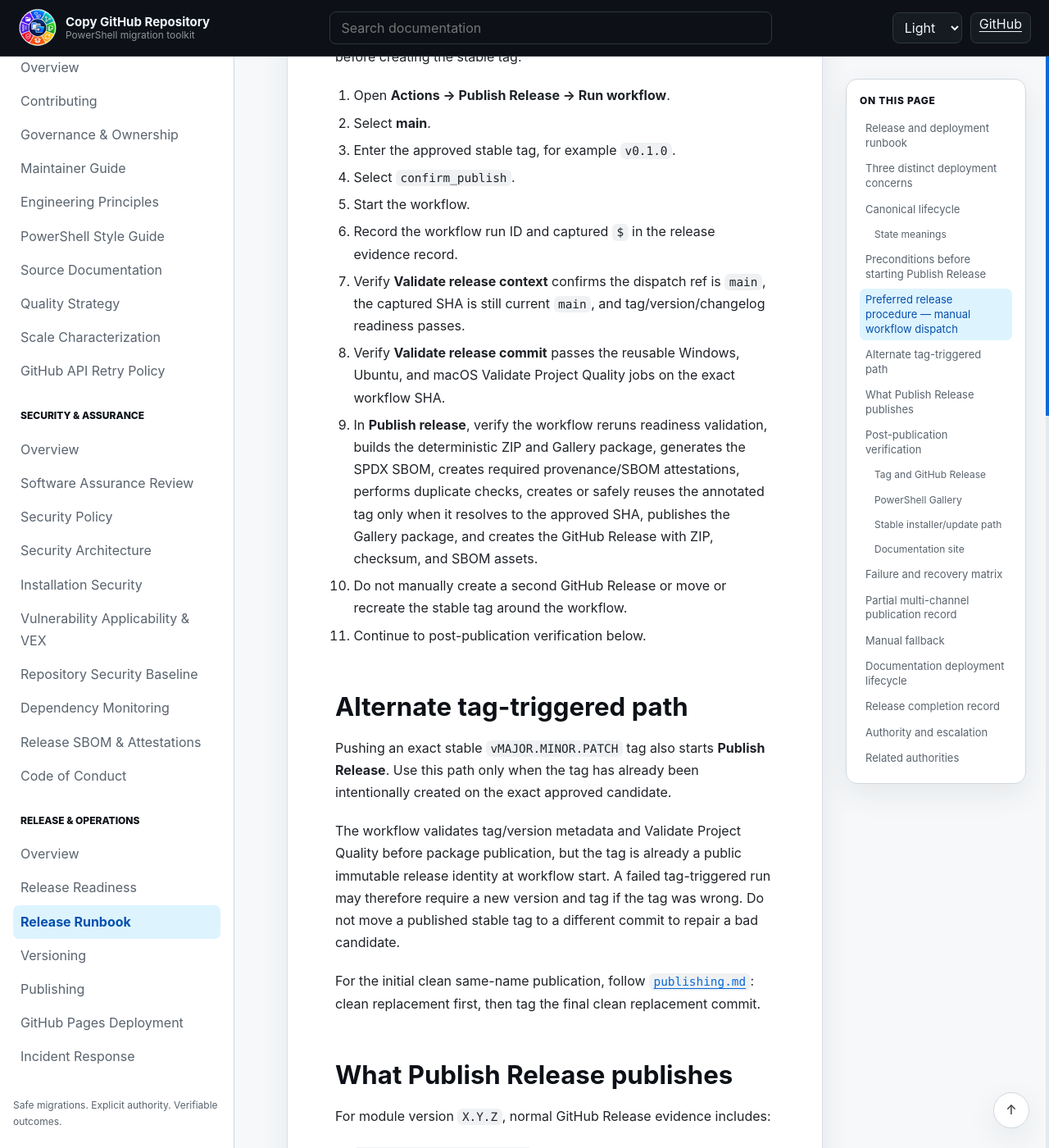
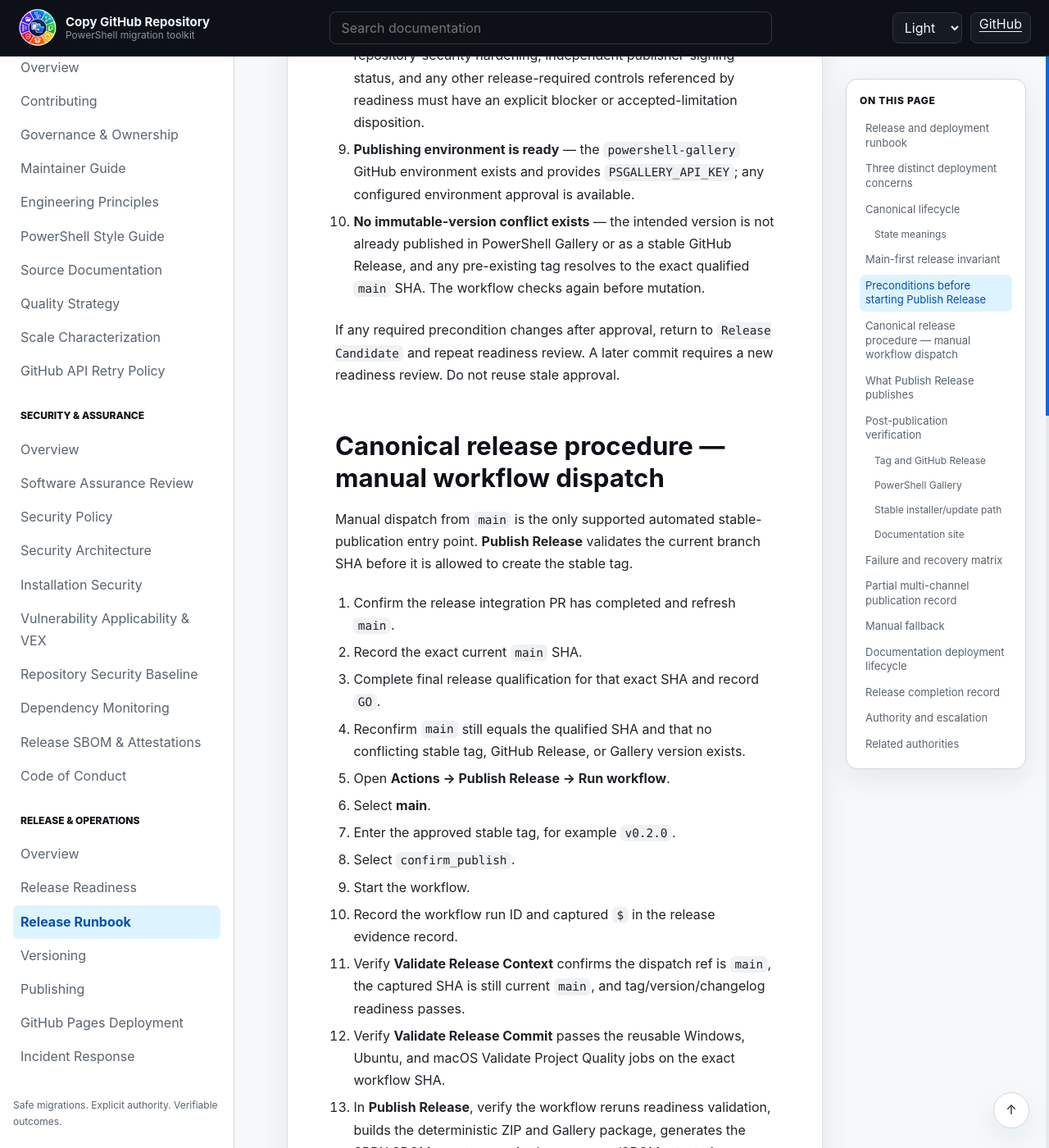
Before and after one commit to infoconex/copy-github-repo, a Jekyll site: the page built from docs/release/release-runbook.md, in a window 1280 px wide and 1400 px high, scrolled down 4289 px. Shown: the whole window at 82% size. Built offline with Jekyll 4.4.1, drawn with Linux system fonts in a browser that asks for light colours; some of the changed text lies outside the part shown.

Commit message:
Make main-first release flow canonical

```diff
--- a/docs/release/release-runbook.md
+++ b/docs/release/release-runbook.md
@@ -1,13 +1,13 @@
 ---
 title: "CopyGitHubRepo Release and Deployment Runbook"
-description: "Follow the CopyGitHubRepo maintainer runbook for approved release candidates, stable tags, package publication, GitHub Releases, PowerShell Gallery, integrity evidence, post-publication verification, Pages deployment, and recovery."
+description: "Follow the CopyGitHubRepo maintainer runbook for integrating, qualifying, publishing, and verifying stable releases from the exact approved main commit."
 ---
 
 # Release and deployment runbook
 
 This runbook is the ordered maintainer procedure for releasing Copy GitHub Repository. It owns **how** an already-approved release candidate is tagged, packaged, distributed, verified, and recovered. It does not decide **whether** a candidate is ready; that decision is authoritative in [`release-readiness.md`](release-readiness.md).
 
-The supported release automation is `.github/workflows/publish-release.yml` (**Publish Release**). Use that workflow instead of reconstructing publication manually whenever GitHub Actions is available. [`publishing.md`](publishing.md), [`versioning.md`](versioning.md), [`release-sbom.md`](../security/release-sbom.md), and [`installation-security.md`](../security/installation-security.md) remain authoritative for their detailed contracts.
+The supported release automation is `.github/workflows/publish-release.yml` (**Publish Release**). Stable publication is manual-dispatch-only from `main`. Use that workflow instead of reconstructing publication manually whenever GitHub Actions is available. [`publishing.md`](publishing.md), [`versioning.md`](versioning.md), [`release-sbom.md`](../security/release-sbom.md), and [`installation-security.md`](../security/installation-security.md) remain authoritative for their detailed contracts.
 
 ## Three distinct deployment concerns
 
@@ -15,7 +15,7 @@ Do not treat these as one atomic deployment:
 
 | Concern | Primary mechanism | Mutation/publication boundary | Independent failure/recovery? |
 | --- | --- | --- | --- |
-| **Product release** | Stable tag plus immutable release identity | Creating or reusing the approved stable tag | Yes |
+| **Product release** | Qualified `main` commit plus stable tag | Creating or reusing the approved stable tag | Yes |
 | **Package distribution** | PowerShell Gallery and GitHub Release assets | `Publish-PSResource`, then `gh release create` | Yes; the two channels are not atomic |
 | **Documentation deployment** | `.github/workflows/deploy-documentation-site.yml` (**Deploy Documentation Site**) | GitHub Pages deployment | Yes; a Pages failure does not roll back an already-published module release |
 
@@ -25,68 +25,75 @@ A release status must state which concerns completed. Never call a partially pub
 
 Use these lifecycle states for a normal stable release:
 
-`Planned -> Release Candidate -> Readiness Reviewed -> Approved -> Release Workflow Started -> Validated -> Artifacts Built -> Integrity Evidence Generated -> Attested -> Tag Confirmed/Created -> Published to PowerShell Gallery -> Published to GitHub Release -> Distribution Verified -> Documentation Verified -> Complete`
+`Planned -> Integrated to main -> Release Candidate -> Readiness Reviewed -> Approved -> Release Workflow Started -> Validated -> Artifacts Built -> Integrity Evidence Generated -> Attested -> Tag Confirmed/Created -> Published to PowerShell Gallery -> Published to GitHub Release -> Distribution Verified -> Documentation Verified -> Complete`
 
 A failure stops progression at the current state. Record the last irreversible mutation before deciding whether retry is safe.
 
 ### State meanings
 
-- **Planned** — version and scope work is still mutable.
-- **Release Candidate** — one exact commit is proposed for release-specific evidence.
+- **Planned** — version and scope work is still mutable on a release branch.
+- **Integrated to main** — the release branch has passed its integration PR and the resulting `main` commit is now the only candidate eligible for final qualification.
+- **Release Candidate** — one exact current `main` commit is proposed for release-specific evidence.
 - **Readiness Reviewed** — the exact candidate has been evaluated under `release-readiness.md`.
 - **Approved** — the current governance authority recorded `GO` for that exact candidate; approval does not carry to a later commit.
-- **Release Workflow Started** — **Publish Release** is operating on the approved SHA and tag request.
+- **Release Workflow Started** — **Publish Release** is operating on that exact qualified `main` SHA and requested tag.
 - **Validated** — release metadata and the reusable Windows, Ubuntu, and macOS Validate Project Quality jobs passed for the workflow SHA.
 - **Artifacts Built** — deterministic ZIP and validated Gallery package were produced from the same SHA.
 - **Integrity Evidence Generated** — checksum and SPDX SBOM exist for the exact release artifact.
 - **Attested** — required GitHub provenance and SBOM attestations completed. Independent publisher signing remains a separate readiness control until implemented or explicitly dispositioned.
-- **Tag Confirmed/Created** — the stable tag resolves to the approved commit. A tag-triggered run begins with an existing tag; manual dispatch creates or reuses it only after pre-publication validation.
+- **Tag Confirmed/Created** — the stable tag resolves to the approved commit. The workflow creates or safely reuses it only after pre-publication validation.
 - **Published to PowerShell Gallery** — the immutable Gallery version was successfully published.
 - **Published to GitHub Release** — the immutable GitHub Release and expected assets were created for the same stable tag.
 - **Distribution Verified** — published identities, assets, and the install path were checked after publication.
 - **Documentation Verified** — Pages health was verified when release-related documentation changed.
 - **Complete** — every required release-specific evidence item and channel result is resolved.
 
+## Main-first release invariant
+
+Integrate the release branch into `main` before final qualification. Final qualification must then qualify the exact resulting `main` SHA, not the release-branch SHA that existed before integration.
+
+This ordering avoids creating a merge, squash, rebase, or follow-up commit after qualification. If the integration PR changes commit identity, that is expected: the resulting `main` SHA becomes the candidate and receives fresh qualification evidence.
+
+Do not create the stable tag before final qualification. Do not qualify one commit and then publish a different `main` commit. If `main` moves after qualification, return to `Release Candidate` and qualify the new exact SHA.
+
 ## Preconditions before starting Publish Release
 
 Do not begin stable publication until all applicable items below are satisfied or explicitly dispositioned by the exact-candidate readiness record:
 
-1. **Exact candidate selected** — record the 40-character commit SHA and intended `vMAJOR.MINOR.PATCH` tag.
-2. **Release readiness is `GO`** — use [`release-readiness.md`](release-readiness.md); do not recreate its capability or blocker decision here.
-3. **Version metadata is aligned** — `ModuleVersion`, intended stable tag, dated changelog section, and release notes agree; `Unreleased` is empty at the tag boundary.
-4. **Release metadata validation passes** — run `./build/Test-ReleaseReadiness.ps1 -Tag <tag> -RequireEmptyUnreleased` on the exact candidate.
-5. **Quality evidence exists** — Windows, Ubuntu, and macOS Validate Project Quality evidence is successful for the candidate. **Publish Release** reruns the reusable validation and remains authoritative for release execution.
-6. **Applicable live E2E evidence is recorded** — exact-candidate live evidence required by the quality/readiness model is present; an E2E harness existing is not the same as the release candidate having been live-validated.
-7. **Security and non-functional blockers are dispositioned** — repository-security hardening, independent publisher-signing status, and any other release-required controls referenced by readiness must have an explicit blocker or accepted-limitation disposition.
-8. **Publishing environment is ready** — the `powershell-gallery` GitHub environment exists and provides `PSGALLERY_API_KEY`; any configured environment approval is available.
-9. **No immutable-version conflict exists** — the intended version is not already published in PowerShell Gallery or as a stable GitHub Release. The workflow checks again before mutation.
-10. **First clean same-name publication ordering is respected** — when the repository itself is converted to a clean same-name Snapshot, perform and verify that replacement first; create `v0.1.0` only on the final clean replacement commit.
+1. **Release work is integrated** — the intended release content is already on `main` through the repository's protected pull-request process.
+2. **Exact candidate selected** — record the 40-character commit SHA for current `main` and intended `vMAJOR.MINOR.PATCH` tag.
+3. **Release readiness is `GO`** — use [`release-readiness.md`](release-readiness.md); do not recreate its capability or blocker decision here.
+4. **Version metadata is aligned** — `ModuleVersion`, intended stable tag, dated changelog section, and release notes agree; `Unreleased` is empty at the tag boundary.
+5. **Release metadata validation passes** — run `./build/Test-ReleaseReadiness.ps1 -Tag <tag> -RequireEmptyUnreleased` on the exact candidate.
+6. **Quality evidence exists** — Windows, Ubuntu, and macOS Validate Project Quality evidence is successful for the candidate. **Publish Release** reruns the reusable validation and remains authoritative for release execution.
+7. **Applicable live E2E evidence is recorded** — exact-candidate live evidence required by the quality/readiness model is present; an E2E harness existing is not the same as the release candidate having been live-validated.
+8. **Security and non-functional blockers are dispositioned** — repository-security hardening, independent publisher-signing status, and any other release-required controls referenced by readiness must have an explicit blocker or accepted-limitation disposition.
+9. **Publishing environment is ready** — the `powershell-gallery` GitHub environment exists and provides `PSGALLERY_API_KEY`; any configured environment approval is available.
+10. **No immutable-version conflict exists** — the intended version is not already published in PowerShell Gallery or as a stable GitHub Release, and any pre-existing tag resolves to the exact qualified `main` SHA. The workflow checks again before mutation.
 
-If any required precondition changes after approval, return to `Release Candidate` and repeat readiness review. Do not reuse stale approval.
+If any required precondition changes after approval, return to `Release Candidate` and repeat readiness review. A later commit requires a new readiness review. Do not reuse stale approval.
 
-## Preferred release procedure — manual workflow dispatch
+## Canonical release procedure — manual workflow dispatch
 
-Manual dispatch from `main` is the preferred maintainer-controlled path because **Publish Release** can validate the current branch SHA before creating the stable tag.
+Manual dispatch from `main` is the only supported automated stable-publication entry point. **Publish Release** validates the current branch SHA before it is allowed to create the stable tag.
 
-1. Open **Actions -> Publish Release -> Run workflow**.
-2. Select **main**.
-3. Enter the approved stable tag, for example `v0.1.0`.
-4. Select `confirm_publish`.
-5. Start the workflow.
-6. Record the workflow run ID and captured `${{ github.sha }}` in the release evidence record.
-7. Verify **Validate release context** confirms the dispatch ref is `main`, the captured SHA is still current `main`, and tag/version/changelog readiness passes.
-8. Verify **Validate release commit** passes the reusable Windows, Ubuntu, and macOS Validate Project Quality jobs on the exact workflow SHA.
-9. In **Publish release**, verify the workflow reruns readiness validation, builds the deterministic ZIP and Gallery package, generates the SPDX SBOM, creates required provenance/SBOM attestations, performs duplicate checks, creates or safely reuses the annotated tag only when it resolves to the approved SHA, publishes the Gallery package, and creates the GitHub Release with ZIP, checksum, and SBOM assets.
-10. Do not manually create a second GitHub Release or move or recreate the stable tag around the workflow.
-11. Continue to post-publication verification below.
+1. Confirm the release integration PR has completed and refresh `main`.
+2. Record the exact current `main` SHA.
+3. Complete final release qualification for that exact SHA and record `GO`.
+4. Reconfirm `main` still equals the qualified SHA and that no conflicting stable tag, GitHub Release, or Gallery version exists.
+5. Open **Actions -> Publish Release -> Run workflow**.
+6. Select **main**.
+7. Enter the approved stable tag, for example `v0.2.0`.
+8. Select `confirm_publish`.
+9. Start the workflow.
+10. Record the workflow run ID and captured `${{ github.sha }}` in the release evidence record.
+11. Verify **Validate Release Context** confirms the dispatch ref is `main`, the captured SHA is still current `main`, and tag/version/changelog readiness passes.
+12. Verify **Validate Release Commit** passes the reusable Windows, Ubuntu, and macOS Validate Project Quality jobs on the exact workflow SHA.
+13. In **Publish Release**, verify the workflow reruns readiness validation, builds the deterministic ZIP and Gallery package, generates the SPDX SBOM, creates required provenance/SBOM attestations, performs duplicate checks, creates or safely reuses the annotated tag only when it resolves to the approved SHA, publishes the Gallery package, and creates the GitHub Release with ZIP, checksum, and SBOM assets.
+14. Do not manually create a second GitHub Release or move or recreate the stable tag around the workflow.
+15. Continue to post-publication verification below.
 
-## Alternate tag-triggered path
-
-Pushing an exact stable `vMAJOR.MINOR.PATCH` tag also starts **Publish Release**. Use this path only when the tag has already been intentionally created on the exact approved candidate.
-
-The workflow validates tag/version metadata and Validate Project Quality before package publication, but the tag is already a public immutable release identity at workflow start. A failed tag-triggered run may therefore require a new version and tag if the tag was wrong. Do not move a published stable tag to a different commit to repair a bad candidate.
-
-For the initial clean same-name publication, follow [`publishing.md`](publishing.md): clean replacement first, then tag the final clean replacement commit.
+Stable tag pushes do not start publication. Creating a stable tag before the manual workflow does not substitute for qualification or publication and can create an immutable identity conflict. The normal process therefore leaves tag creation to **Publish Release** after validation.
 
 ## What Publish Release publishes
 
@@ -103,8 +110,6 @@ The workflow publishes the validated module package to PowerShell Gallery before
 Independent publisher signing is not implied by checksum, SBOM, or GitHub attestations. Its implementation or explicit release-specific disposition is governed by the security architecture and release-readiness process.
 
 ## Post-publication verification
-
-After the workflow reports success, verify published state rather than assuming the final API calls produced the intended consumer experience.
 
 ### Tag and GitHub Release
 
@@ -145,15 +146,14 @@ Before retrying, determine whether failure occurred **before** or **after** an i
 
 | Failure | Public/immutable state | Safe normal response |
 | --- | --- | --- |
-| Version/tag/manifest/changelog mismatch | None if caught by readiness validation | Fix metadata on `main`, create a new candidate/readiness decision, rerun. Do not tag. |
-| Validate Project Quality failure | None for manual dispatch before tag creation | Diagnose actual failing Pester, analyzer, or package evidence; fix on a new commit; repeat readiness for the new SHA. |
+| Version/tag/manifest/changelog mismatch | None if caught before tag creation | Fix metadata on `main`, create a new candidate/readiness decision, rerun. Do not tag. |
+| Validate Project Quality failure | None before tag creation | Diagnose the actual failing evidence; fix on a new commit; repeat readiness for the new SHA. |
 | Required live evidence missing/failed | None | Record `NO-GO` or `PENDING`; obtain valid exact-candidate evidence or explicitly disposition it under readiness rules. |
-| Package/artifact/SBOM/attestation failure | None for manual dispatch unless a tag already exists by another path | Fix the cause on a new candidate and rerun. Never publish without required integrity evidence. |
+| Package/artifact/SBOM/attestation failure | None before tag creation | Fix the cause on a new candidate and rerun. Never publish without required integrity evidence. |
 | Publishing credential/environment approval unavailable | None if failure occurs before Gallery publication | Restore access or approval and rerun only if candidate and tag state remain valid. Never expose the key in diagnostics. |
 | Existing Gallery version detected | Gallery version already exists | Stop. Do not overwrite or republish the immutable version. Determine whether it is the intended artifact; use a new version if correction is required. |
 | Existing GitHub Release detected | GitHub Release already exists | Stop normal publication. Do not clobber stable assets. Verify the existing release; correction normally requires a new version and tag. |
-| Manual tag creation fails before ref exists | No stable tag created | Resolve the GitHub/API cause; rerun only if the exact approved candidate remains current and valid. |
-| Tag exists but resolves to a different commit | Stable identity conflict | Stop. Never move/reuse the tag for a different approved SHA. Use a new version and tag after review. |
+| Tag exists but resolves to a different commit | Stable identity conflict | Stop. Never move/reuse the tag for a different approved SHA. Use a new version and tag after review unless formal incident recovery explicitly authorizes otherwise before any package/release publication. |
 | Gallery publication fails | Tag may exist; Gallery version is not confirmed | Determine whether Gallery accepted the version before retry. If absent, a reviewed rerun may reuse the exact tag only when it resolves to the approved SHA. |
 | Gallery succeeds, GitHub Release fails | Gallery version is public and immutable; tag exists; GitHub Release is absent | Do not republish Gallery. Preserve evidence and investigate the GitHub failure. Blind rerun is not a repair mechanism. |
 | GitHub Release succeeds but post-publication artifact verification fails | Stable GitHub Release and public assets exist | Treat this as a release incident. Do not clobber stable assets or move the tag; correction normally uses a new version and follows [`incident-response.md`](incident-response.md). |
@@ -164,38 +164,19 @@ A retry is safe only when it cannot overwrite an immutable version, cannot assoc
 
 ## Partial multi-channel publication record
 
-If one distribution channel succeeds and another fails, record at minimum:
-
-- exact version, tag, and commit;
-- Publish Release workflow run ID and failed step;
-- whether the stable tag exists and what commit it resolves to;
-- PowerShell Gallery exact-version presence and observed package identity;
-- checksum, SBOM, and attestation identities already created;
-- post-publication verification completed or not completed;
-- current user-facing recommendation supported by evidence;
-- recovery decision authority and rationale; and
-- follow-up or incident reference when further work is required.
+If one distribution channel succeeds and another fails, record at minimum the exact version/tag/commit, Publish Release workflow run ID and failed step, stable-tag target, Gallery exact-version presence, checksum/SBOM/attestation identities already created, verification status, current user-facing recommendation, recovery decision authority, and any incident reference.
 
 Do not call the release `Complete` until every required channel and verification state is resolved.
 
 ## Manual fallback
 
-Manual publication is a contingency, not the normal release procedure. Follow [`publishing.md`](publishing.md) and use the exact approved source revision plus the same local quality, release-readiness, package-validation, duplicate-version, integrity, and immutability rules.
+Manual publication is a contingency, not the normal release procedure. Follow [`publishing.md`](publishing.md) and use the exact approved `main` revision plus the same local quality, release-readiness, package-validation, duplicate-version, integrity, and immutability rules.
 
 A manual fallback must not silently omit evidence that **Publish Release** normally requires. If GitHub attestation generation is unavailable, release readiness must explicitly decide whether publication is blocked or whether a release-specific accepted limitation is defensible. Do not describe missing evidence as generated.
 
 ## Documentation deployment lifecycle
 
-GitHub Pages is deployed by `.github/workflows/deploy-documentation-site.yml` (**Deploy Documentation Site**) when site-related paths change, and it can be dispatched manually. The workflow:
-
-1. checks out the exact workflow SHA;
-2. builds Jekyll content;
-3. runs `build/Test-GeneratedSite.ps1` against `_site`;
-4. uploads the Pages artifact;
-5. deploys through the `github-pages` environment; and
-6. smoke-tests key published routes.
-
-Because Pages uses its own concurrency and deployment state, documentation/site changes can be repaired and redeployed without changing an already-published module version.
+GitHub Pages is deployed by `.github/workflows/deploy-documentation-site.yml` (**Deploy Documentation Site**) when site-related paths change, and it can be dispatched manually. The workflow checks out the exact workflow SHA, builds Jekyll content, runs `build/Test-GeneratedSite.ps1`, uploads the Pages artifact, deploys through the `github-pages` environment, and smoke-tests key published routes.
 
 ## Release completion record
 
```
Also changed, not shown: other parts of docs/release/release-runbook.md (+1 -5 lines).
